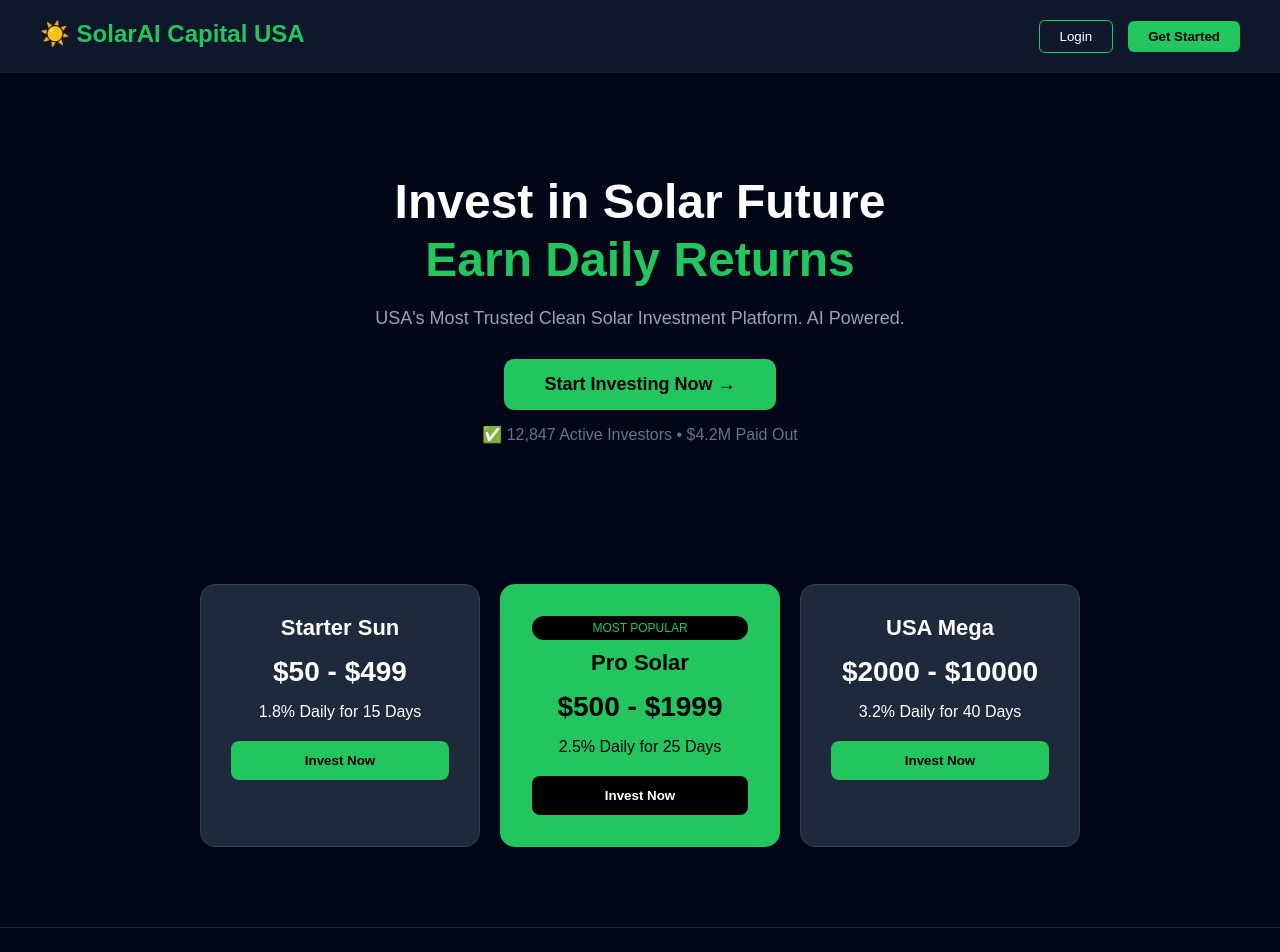
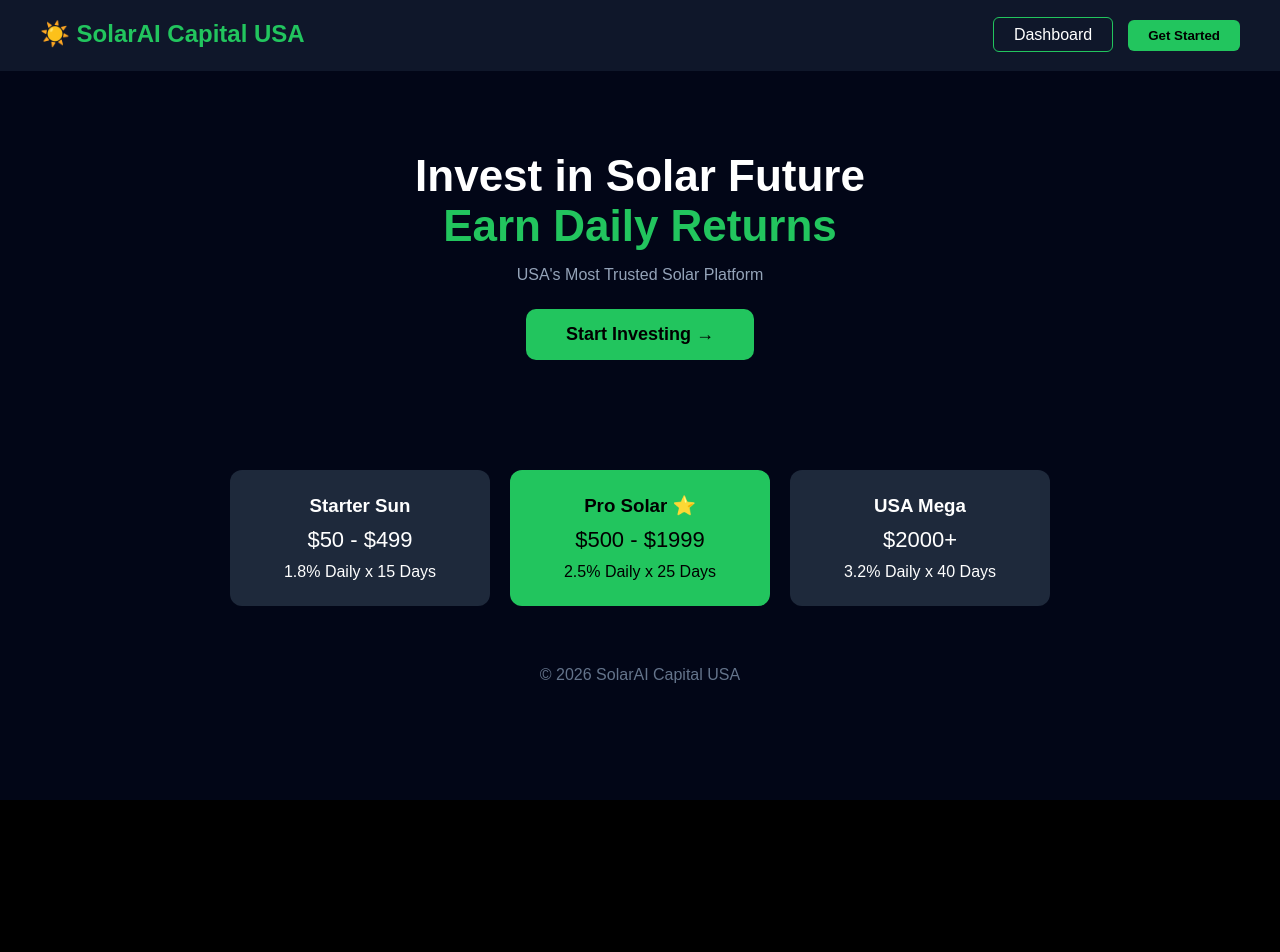
Before and after one commit to CryptolordUg/solarai-capital-usa, a Next.js app: page / in a window 1280 px wide. Shown: the top 952 px of the page. After the commit the page ends 800 px from the top, so only its background shows below. Built offline with nearby package versions, Linux system fonts and the light colour scheme.

Commit message:
Update page.js

```diff
--- a/app/page.js
+++ b/app/page.js
@@ -1,43 +1,26 @@
 export default function Home() {
   return (
-    <div style={{fontFamily:'Arial, sans-serif', background:'#020617', color:'white', minHeight:'100vh'}}>
-      {/* HEADER */}
+    <div style={{fontFamily:'Arial', background:'#020617', color:'white', minHeight:'100vh'}}>
       <header style={{display:'flex', justifyContent:'space-between', padding:'20px 40px', background:'#0f172a'}}>
         <h2 style={{color:'#22c55e'}}>☀️ SolarAI Capital USA</h2>
         <div>
-          <button style={{marginRight:'15px', background:'transparent', color:'white', border:'1px solid #22c55e', padding:'8px 20px', borderRadius:'6px'}}>Login</button>
+          <a href="/dashboard" style={{marginRight:'15px', color:'white', textDecoration:'none', border:'1px solid #22c55e', padding:'8px 20px', borderRadius:'6px'}}>Dashboard</a>
           <button style={{background:'#22c55e', color:'black', padding:'8px 20px', borderRadius:'6px', border:'none', fontWeight:'bold'}}>Get Started</button>
         </div>
       </header>
 
-      {/* HERO */}
-      <section style={{textAlign:'center', padding:'100px 20px'}}>
-        <h1 style={{fontSize:'48px', fontWeight:'bold', lineHeight:'1.2'}}>Invest in Solar Future<br/><span style={{color:'#22c55e'}}>Earn Daily Returns</span></h1>
-        <p style={{marginTop:'20px', color:'#94a3b8', fontSize:'18px'}}>USA's Most Trusted Clean Solar Investment Platform. AI Powered.</p>
-        <button style={{marginTop:'30px', background:'#22c55e', color:'black', padding:'15px 40px', borderRadius:'10px', border:'none', fontSize:'18px', fontWeight:'bold'}}>Start Investing Now →</button>
-        <p style={{marginTop:'15px', color:'#64748b'}}>✅ 12,847 Active Investors • $4.2M Paid Out</p>
+      <section style={{textAlign:'center', padding:'80px 20px'}}>
+        <h1 style={{fontSize:'44px', fontWeight:'bold'}}>Invest in Solar Future<br/><span style={{color:'#22c55e'}}>Earn Daily Returns</span></h1>
+        <p style={{marginTop:'15px', color:'#94a3b8'}}>USA's Most Trusted Solar Platform</p>
+        <a href="/dashboard"><button style={{marginTop:'25px', background:'#22c55e', color:'black', padding:'15px 40px', borderRadius:'10px', border:'none', fontSize:'18px', fontWeight:'bold'}}>Start Investing →</button></a>
       </section>
 
-      {/* PLANS */}
-      <section style={{display:'flex', justifyContent:'center', gap:'20px', padding:'40px', flexWrap:'wrap'}}>
-        {[
-          {name:'Starter Sun', price:'$50 - $499', daily:'1.8% Daily', days:'15 Days'},
-          {name:'Pro Solar', price:'$500 - $1999', daily:'2.5% Daily', days:'25 Days', best:true},
-          {name:'USA Mega', price:'$2000 - $10000', daily:'3.2% Daily', days:'40 Days'}
-        ].map((plan)=>(
-          <div key={plan.name} style={{background: plan.best ? '#22c55e' : '#1e293b', color: plan.best ? 'black' : 'white', padding:'30px', borderRadius:'15px', width:'280px', textAlign:'center', border: plan.best ? '2px solid #22c55e' : '1px solid #334155'}}>
-            {plan.best && <div style={{background:'black', color:'#22c55e', padding:'5px', borderRadius:'20px', fontSize:'12px', marginBottom:'10px'}}>MOST POPULAR</div>}
-            <h3 style={{fontSize:'22px', fontWeight:'bold'}}>{plan.name}</h3>
-            <p style={{fontSize:'28px', fontWeight:'bold', margin:'15px 0'}}>{plan.price}</p>
-            <p>{plan.daily} for {plan.days}</p>
-            <button style={{marginTop:'20px', width:'100%', padding:'12px', borderRadius:'8px', border:'none', background: plan.best ? 'black' : '#22c55e', color: plan.best ? 'white' : 'black', fontWeight:'bold'}}>Invest Now</button>
-          </div>
-        ))}
+      <section style={{display:'flex', justifyContent:'center', gap:'20px', padding:'30px', flexWrap:'wrap'}}>
+        <div style={{background:'#1e293b', padding:'25px', borderRadius:'12px', width:'260px', textAlign:'center'}}><h3>Starter Sun</h3><p style={{fontSize:'22px', margin:'10px 0'}}>$50 - $499</p><p>1.8% Daily x 15 Days</p></div>
+        <div style={{background:'#22c55e', color:'black', padding:'25px', borderRadius:'12px', width:'260px', textAlign:'center'}}><h3>Pro Solar ⭐</h3><p style={{fontSize:'22px', margin:'10px 0'}}>$500 - $1999</p><p>2.5% Daily x 25 Days</p></div>
+        <div style={{background:'#1e293b', padding:'25px', borderRadius:'12px', width:'260px', textAlign:'center'}}><h3>USA Mega</h3><p style={{fontSize:'22px', margin:'10px 0'}}>$2000+</p><p>3.2% Daily x 40 Days</p></div>
       </section>
-
-      <footer style={{textAlign:'center', padding:'40px', color:'#64748b', borderTop:'1px solid #1e293b', marginTop:'40px'}}>
-        © 2026 SolarAI Capital USA - Clean Energy Investment • Built with ☀️ in USA
-      </footer>
+      <footer style={{textAlign:'center', padding:'30px', color:'#64748b'}}>© 2026 SolarAI Capital USA</footer>
     </div>
   );
 }
```
